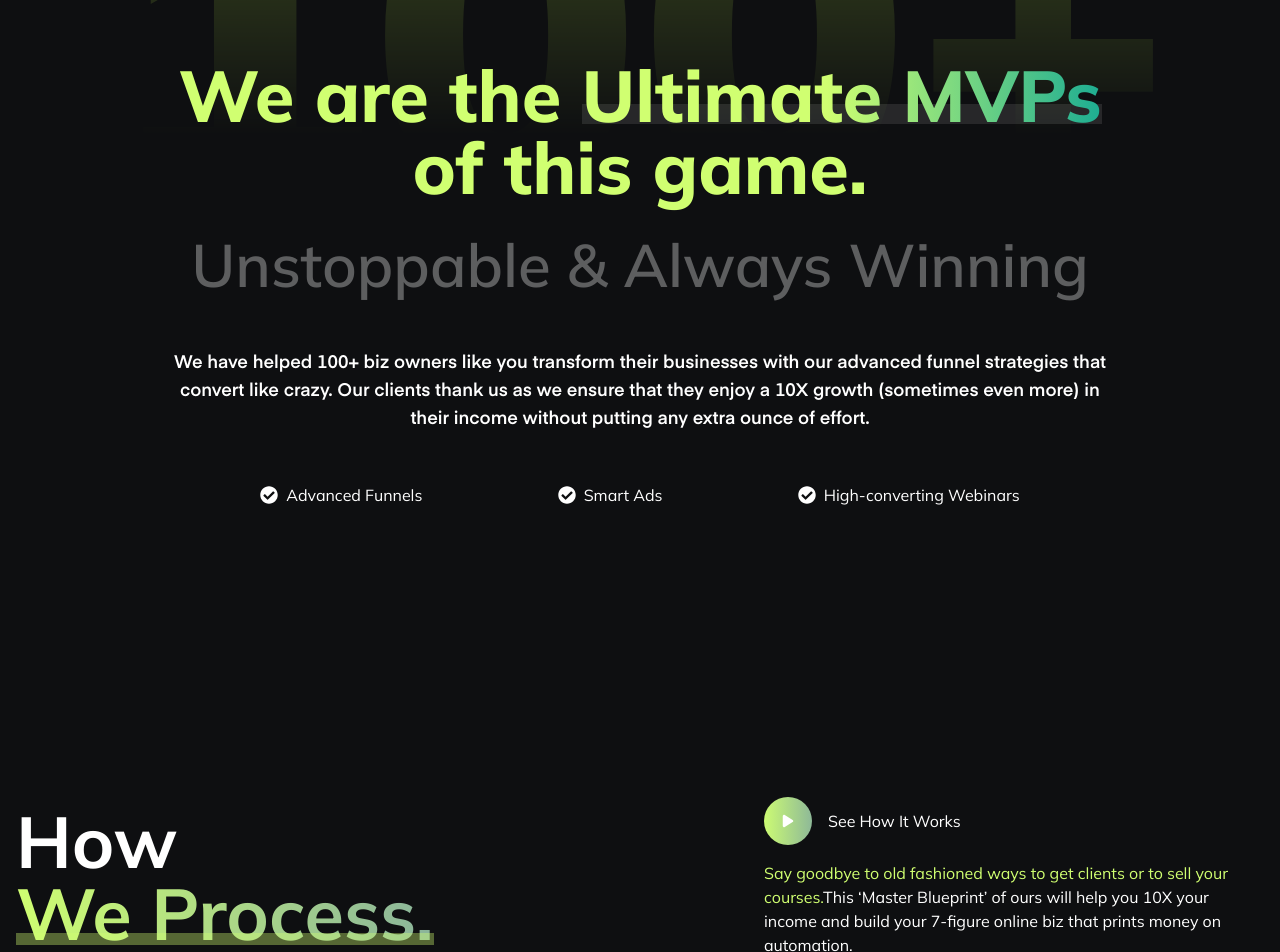
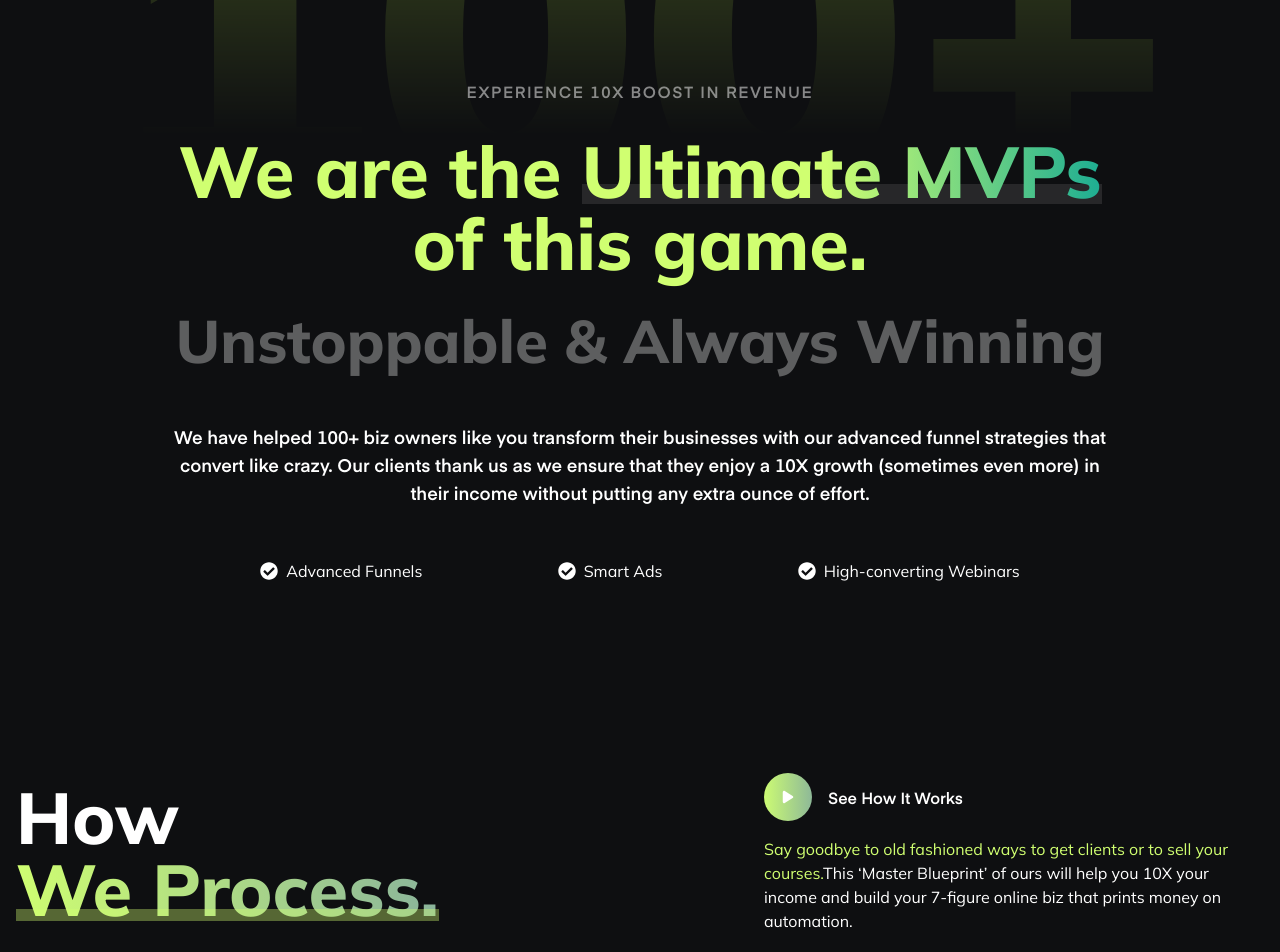
Before and after one commit to Bishal221/Brand-Particle, a React (Vite) app in the folder client/: page / in a window 1280 px wide. Shown: the part 3700-4652 px from the top of the page. Built offline with nearby package versions, Linux system fonts and the light colour scheme.

Commit message:
Auto saved

```diff
--- a/client/src/Pages/Home.jsx
+++ b/client/src/Pages/Home.jsx
@@ -294,9 +294,10 @@ const Home = () => {
                     <article>
                         <h1 className="portfolio-min-text opacity-15 leading-[1] text-9xl custom-sm:text-[12rem] sm:text-[15rem] md:text-[20rem] xl:text-[28rem] font-black">100+</h1>
                     </article>
-                    <article className="relative -top-[40px] custom-sm:-top-[60px] sm:-top-[80px] md:-top-[190px] flex items-center justify-center flex-col gap-4 sm:gap-6 md:gap-8 max-w-[450px] sm:max-w-[500px] md:max-w-[800px] xl:max-w-[950px] w-full">
-                        <h1 className="text-center text-3xl custom-sm:text-4xl sm:text-6xl md:text-7xl text-dark-primary font-extrabold">We are the <span className="relative z-[1] before:absolute before:content-[''] before:bg-[rgba(255,255,255,0.1)] before:w-full before:bottom-2 before:h-3 md:before:h-5 md:before:bottom-4 before:-z-[1] Community-text">Ultimate MVPs</span> of this game.</h1>
-                        <h3 className="text-lg custom-sm:text-xl sm:text-2xl md:text-4xl xl:text-6xl font-semibold text-[rgba(255,255,255,33%)] text-center">Unstoppable & Always Winning</h3>
+                    <article className="relative -top-[40px] custom-sm:-top-[60px] sm:-top-[80px] md:-top-[170px] flex items-center justify-center flex-col gap-4 sm:gap-6 md:gap-8 max-w-[450px] sm:max-w-[500px] md:max-w-[800px] xl:max-w-[950px] w-full">
+                        <p className="uppercase custom-font-eina text-white tracking-widest text-base opacity-50">Experience 10X Boost in Revenue</p>
+                        <h1 className="text-center text-3xl custom-sm:text-4xl sm:text-6xl md:text-7xl text-dark-primary font-extrabold">We are the <span className="relative z-[1] before:absolute before:content-[''] before:bg-[rgba(255,255,255,0.1)] before:w-full before:bottom-2 before:h-3 md:before:h-5 md:before:bottom-3 hover:before:h-[65px] before:transition-all before:duration-300 before:-z-[1] Community-text">Ultimate MVPs</span> of this game.</h1>
+                        <h3 className="text-lg custom-sm:text-xl sm:text-2xl md:text-4xl xl:text-6xl font-extrabold text-[rgba(255,255,255,33%)] text-center">Unstoppable & Always Winning</h3>
                         <p className="text-center text-white text-sm sm:text-lg custom-font-eina md:my-3 xl:my-5 text-[rgba(255,255,255,0.5)]"><span className="text-white">We have helped 100+ biz owners</span> like you transform their businesses with our advanced funnel strategies that convert like crazy. Our clients thank us as we ensure that they enjoy a 10X growth (sometimes even more) in their income without putting any extra ounce of effort.</p>
                         <div className="flex items-center justify-evenly flex-col custom-sm:flex-row gap-5 custom-sm:gap-2 sm:gap-3 md:gap-10 w-full">
                             <article className="flex items-center justify-center gap-2 text-white text-xs sm:text-base"><span className="text-lg"><FaCheckCircle /></span>Advanced Funnels</article>
@@ -307,19 +308,19 @@ const Home = () => {
                 </section>
             </section>
 
-            <section className="max-w-screen w-full dark:bg-dark-bg py-20 px-4">
+            <section className="max-w-screen w-full dark:bg-dark-bg pt-0 pb-10 px-4">
                 <div className="container mx-auto flex flex-col items-start justify-start gap-10 xl:gap-16">
                     <section className="flex sm:items-center justify-between flex-col sm:flex-row gap-8 custom-sm:gap-10 sm:gap-5 lg:gap-10 w-full">
                         <article className="w-fit sm:w-1/2 md:w-fit">
-                            <h1 className="text-5xl custom-sm:text-7xl sm:text-4xl md:text-5xl lg:text-6xl xl:text-7xl 2xl:text-8xl text-white font-bold">How</h1>
-                            <h1 className="processFlow-main-text text-5xl custom-sm:text-7xl sm:text-4xl md:text-5xl lg:text-6xl xl:text-7xl 2xl:text-8xl font-bold relative z-[1] before:absolute before:content-[''] before:bg-[#D0FF71] before:opacity-[37%] before:w-full before:bottom-1 sm:before:bottom-0 xl:before:bottom-1 before:h-3 sm:before:h-2 md:before:h-3 before:-z-[1]">We Process.</h1>
+                            <h1 className="text-5xl custom-sm:text-7xl sm:text-4xl md:text-5xl lg:text-6xl xl:text-7xl 2xl:text-8xl text-white font-extrabold">How</h1>
+                            <h1 className="processFlow-main-text text-5xl custom-sm:text-7xl sm:text-4xl md:text-5xl lg:text-6xl xl:text-7xl 2xl:text-8xl font-extrabold relative z-[1] before:absolute before:content-[''] hover:before:h-[82px] before:transition-all before:duration-300 before:bg-[#D0FF71] before:opacity-[37%] before:w-full before:bottom-1 sm:before:bottom-0 xl:before:bottom-1 before:h-3 sm:before:h-2 md:before:h-3 before:-z-[1]">We Process.</h1>
                         </article>
                         <article className="w-full sm:w-1/2 lg:max-w-[500px] flex items-start justify-start flex-col gap-2 md:gap-4">
                             <div className="flex items-center justify-start gap-4">
                                 <span className="flex items-center justify-center w-10 h-10 custom-sm:w-12 custom-sm:h-12 sm:h-8 sm:w-8 md:w-10 md:h-10 xl:w-12 xl:h-12 rounded-full bg-gradient-to-r from-[#CCFB73] to-[#8EB998]">
                                     <FaPlay className="text-white text-sm custom-sm:text-base sm:text-xs md:text-sm" />
                                 </span>
-                                <h3 className="text-white text-xl custom-sm:text-2xl sm:text-base">See How It Works</h3>
+                                <h3 className="text-white text-xl custom-sm:text-2xl sm:text-base custom-font-eina">See How It Works</h3>
                             </div>
                             <div>
                                 <p className="text-white text-base custom-sm:text-lg sm:text-xs md:text-sm xl:text-base"><span className="text-dark-primary">Say goodbye to old fashioned ways to get clients or to sell your courses.</span>
```
